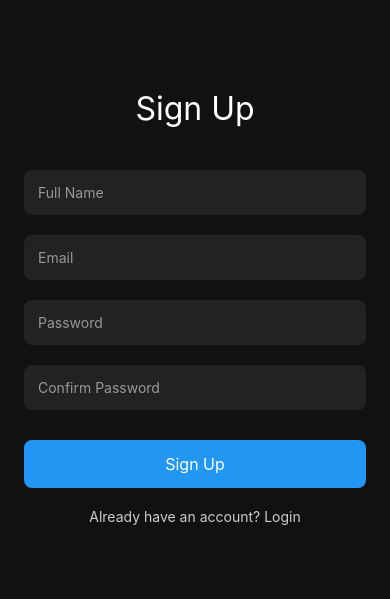
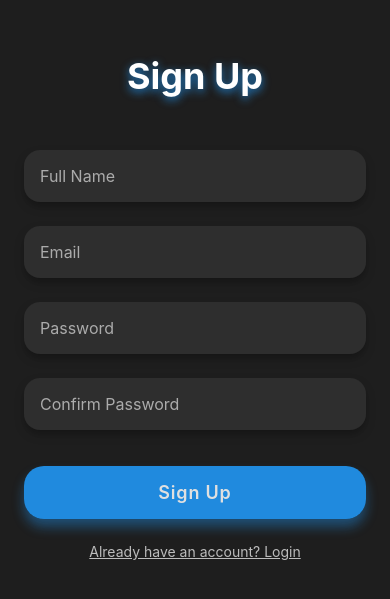
Before and after one commit to Team-TriCade/CricScorify, a React Native app in the folder src/: screen /Signup in a window 390 px wide. Shown: the part 115-714 px from the top of the page. Built offline with nearby package versions, Linux system fonts and the light colour scheme; what react-native-alert-notification would draw is missing.

Commit message:
added custom uniform UI, bug fixed, changed home screen

```diff
--- /dev/null
+++ b/src/components/UI.js
@@ -0,0 +1,91 @@
+// components/UI.js
+import React from 'react';
+import { View, TextInput, TouchableOpacity, Text, StyleSheet } from 'react-native';
+
+export const Container = ({ children }) => (
+  <View style={styles.container}>{children}</View>
+);
+
+export const Input = (props) => (
+  <TextInput
+    style={styles.input}
+    placeholderTextColor="rgba(255, 255, 255, 0.6)"
+    {...props}
+  />
+);
+
+export const Button = ({ children, style, ...rest }) => (
+  <TouchableOpacity style={[styles.button, style]} activeOpacity={0.8} {...rest}>
+    {children}
+  </TouchableOpacity>
+);
+
+export const ButtonText = ({ children }) => (
+  <Text style={styles.buttonText}>{children}</Text>
+);
+
+export const LinkText = ({ children, onPress }) => (
+  <Text style={styles.linkText} onPress={onPress}>{children}</Text>
+);
+
+export const Title = ({ children }) => (
+  <Text style={styles.title}>{children}</Text>
+);
+
+const styles = StyleSheet.create({
+  container: {
+    flex: 1,
+    backgroundColor: 'rgba(18,18,18,0.95)',
+    justifyContent: 'center',
+    padding: 24,
+    backdropFilter: 'blur(12px)', // this may work on web only, keep for style hint
+  },
+  input: {
+    backgroundColor: 'rgba(255, 255, 255, 0.07)',
+    color: '#fff',
+    padding: 16,
+    marginVertical: 12,
+    borderRadius: 16,
+    fontSize: 16,
+    shadowColor: '#000',
+    shadowOffset: { width: 0, height: 5 },
+    shadowOpacity: 0.3,
+    shadowRadius: 10,
+    elevation: 6,
+  },
+  button: {
+    backgroundColor: 'rgba(33, 150, 243, 0.9)',
+    paddingVertical: 16,
+    borderRadius: 20,
+    alignItems: 'center',
+    marginTop: 24,
+    shadowColor: '#2196F3',
+    shadowOffset: { width: 0, height: 8 },
+    shadowOpacity: 0.4,
+    shadowRadius: 12,
+    elevation: 8,
+  },
+  buttonText: {
+    color: '#e0e0e0',
+    fontSize: 18,
+    fontWeight: '600',
+    letterSpacing: 0.8,
+  },
+  linkText: {
+    marginTop: 24,
+    color: 'rgba(255, 255, 255, 0.7)',
+    textAlign: 'center',
+    fontSize: 14,
+    textDecorationLine: 'underline',
+  },
+  title: {
+    color: '#fff',
+    fontSize: 36,
+    fontWeight: '700',
+    marginBottom: 40,
+    textAlign: 'center',
+    textShadowColor: 'rgba(33, 150, 243, 0.8)',
+    textShadowOffset: { width: 0, height: 3 },
+    textShadowRadius: 8,
+  },
+});
--- /dev/null
+++ b/src/config.js
@@ -0,0 +1,5 @@
+const config = {
+    BACKEND_URL: 'http://192.168.1.208:8000/api',
+  };
+
+  export default config;
--- a/src/config.json
+++ /dev/null
@@ -1,3 +0,0 @@
-{
-    "BACKEND_URL": "http://192.168.1.208:8000/api"
-  }
--- a/src/screens/HomeScreen.js
+++ b/src/screens/HomeScreen.js
@@ -1,29 +1,38 @@
-import React, { useContext } from 'react';
-import { View, Text, StyleSheet, Button } from 'react-native';
+import React, { useEffect, useContext, useState } from 'react';
 import { AuthContext } from '../context/AuthContext';
+import config from '../config';
+import { Container, Title, Button } from '../components/UI';
 
 export default function HomeScreen() {
-  const { logout } = useContext(AuthContext);
+  const { logout, userToken } = useContext(AuthContext);
+  const [user, setUser] = useState(null);
+
+  useEffect(() => {
+    const fetchUser = async () => {
+      try {
+        const res = await fetch(`${config.BACKEND_URL}/me`, {
+          headers: {
+            Authorization: `Bearer ${userToken}`,
+          },
+        });
+        const data = await res.json();
+        if (data.success) {
+          setUser(data.user);
+        } else {
+          console.log('Fetch failed:', data.message);
+        }
+      } catch (err) {
+        console.log('Failed to fetch user:', err);
+      }
+    };
+
+    if (userToken) fetchUser();
+  }, [userToken]);
 
   return (
-    <View style={styles.container}>
-      <Text style={styles.title}>Welcome to CricScorify 🎯</Text>
-      <Button title="Logout" onPress={logout} color="#ff4d4d" />
-    </View>
+    <Container>
+      <Title>{user ? `Welcome, ${user.fullname} 🎯` : 'Loading...'}</Title>
+      <Button title="Logout" onPress={logout} style={{ backgroundColor: '#ff4d4d' }} />
+    </Container>
   );
 }
-
-const styles = StyleSheet.create({
-  container: {
-    flex: 1,
-    backgroundColor: '#111',
-    alignItems: 'center',
-    justifyContent: 'center',
-    padding: 20,
-  },
-  title: {
-    color: '#fff',
-    fontSize: 24,
-    marginBottom: 20,
-  },
-});
--- a/src/screens/LoginScreen.js
+++ b/src/screens/LoginScreen.js
@@ -1,9 +1,10 @@
 import React, { useState, useContext } from 'react';
-import { View, TextInput, StyleSheet, TouchableOpacity, Text, ActivityIndicator } from 'react-native';
+import { ActivityIndicator } from 'react-native';
 import axios from 'axios';
 import { ALERT_TYPE, Dialog } from 'react-native-alert-notification';
 import { AuthContext } from '../context/AuthContext';
-import config from '../config.json';
+import config from '../config';
+import { Container, Input, Button, ButtonText, LinkText, Title } from '../components/UI';
 
 export default function LoginScreen({ navigation }) {
   const [email, setEmail] = useState('');
@@ -39,82 +40,32 @@ export default function LoginScreen({ navigation }) {
   };
 
   return (
-    <View style={styles.container}>
-      <Text style={styles.title}>Login</Text>
+    <Container>
+      <Title>Login</Title>
 
-      <TextInput
-        style={styles.input}
+      <Input
         placeholder="Email"
-        placeholderTextColor="#999"
+        keyboardType="email-address"
+        autoCapitalize="none"
         value={email}
         onChangeText={setEmail}
-        keyboardType="email-address"
-        autoCapitalize="none"
       />
 
-      <TextInput
-        style={styles.input}
+      <Input
         placeholder="Password"
-        placeholderTextColor="#999"
         secureTextEntry
+        autoCapitalize="none"
         value={password}
         onChangeText={setPassword}
-        autoCapitalize="none"
       />
 
-      <TouchableOpacity
-        style={[styles.button, loading && styles.buttonDisabled]}
-        onPress={handleLogin}
-        disabled={loading}
-        activeOpacity={0.8}
-      >
-        {loading ? <ActivityIndicator color="#fff" /> : <Text style={styles.buttonText}>Login</Text>}
-      </TouchableOpacity>
+      <Button onPress={handleLogin} disabled={loading} activeOpacity={0.8} style={loading ? { backgroundColor: '#3a7a34' } : {}}>
+        {loading ? <ActivityIndicator color="#fff" /> : <ButtonText>Login</ButtonText>}
+      </Button>
 
-      <Text style={styles.switchText} onPress={() => navigation.navigate('Signup')}>
+      <LinkText onPress={() => navigation.navigate('Signup')}>
         Don't have an account? Sign up
-      </Text>
-    </View>
+      </LinkText>
+    </Container>
   );
 }
-
-const styles = StyleSheet.create({
-  container: {
-    flex: 1,
-    backgroundColor: '#111',
-    justifyContent: 'center',
-    padding: 24,
-  },
-  title: {
-    color: '#fff',
-    fontSize: 32,
-    marginBottom: 32,
-    textAlign: 'center',
-  },
-  input: {
-    backgroundColor: '#222',
-    color: '#fff',
-    padding: 14,
-    marginVertical: 10,
-    borderRadius: 8,
-  },
-  button: {
-    backgroundColor: '#4CAF50',
-    padding: 14,
-    marginTop: 20,
-    borderRadius: 8,
-    alignItems: 'center',
-  },
-  buttonDisabled: {
-    backgroundColor: '#3a7a34',
-  },
-  buttonText: {
-    color: '#fff',
-    fontSize: 16,
-  },
-  switchText: {
-    marginTop: 20,
-    color: '#ccc',
-    textAlign: 'center',
-  },
-});
--- a/src/screens/SignupScreen.js
+++ b/src/screens/SignupScreen.js
@@ -1,9 +1,10 @@
 import React, { useState, useContext } from 'react';
-import { View, TextInput, StyleSheet, TouchableOpacity, Text, ActivityIndicator } from 'react-native';
+import { ActivityIndicator } from 'react-native';
 import axios from 'axios';
 import { ALERT_TYPE, Dialog } from 'react-native-alert-notification';
 import { AuthContext } from '../context/AuthContext';
-import config from '../config.json';
+import config from '../config';
+import { Container, Input, Button, ButtonText, LinkText, Title } from '../components/UI';
 
 export default function SignupScreen({ navigation }) {
   const [fullname, setFullname] = useState('');
@@ -24,13 +25,17 @@ export default function SignupScreen({ navigation }) {
       return;
     }
 
+    if (password !== confirmPassword) {
+      showDialog(ALERT_TYPE.DANGER, 'Password Mismatch', 'Passwords do not match');
+      return;
+    }
+
     try {
       setLoading(true);
       const res = await axios.post(`${config.BACKEND_URL}/create-user`, {
         fullname,
         email,
         password,
-        confirmPassword,
       });
 
       if (res.data.success) {
@@ -47,101 +52,47 @@ export default function SignupScreen({ navigation }) {
   };
 
   return (
-    <View style={styles.container}>
-      <Text style={styles.title}>Sign Up</Text>
+    <Container>
+      <Title>Sign Up</Title>
 
-      <TextInput
-        style={styles.input}
+      <Input
         placeholder="Full Name"
-        placeholderTextColor="#999"
+        autoCapitalize="words"
         value={fullname}
         onChangeText={setFullname}
-        autoCapitalize="words"
       />
 
-      <TextInput
-        style={styles.input}
+      <Input
         placeholder="Email"
-        placeholderTextColor="#999"
+        keyboardType="email-address"
+        autoCapitalize="none"
         value={email}
         onChangeText={setEmail}
-        keyboardType="email-address"
-        autoCapitalize="none"
       />
 
-      <TextInput
-        style={styles.input}
+      <Input
         placeholder="Password"
-        placeholderTextColor="#999"
         secureTextEntry
+        autoCapitalize="none"
         value={password}
         onChangeText={setPassword}
-        autoCapitalize="none"
       />
 
-      <TextInput
-        style={styles.input}
+      <Input
         placeholder="Confirm Password"
-        placeholderTextColor="#999"
         secureTextEntry
+        autoCapitalize="none"
         value={confirmPassword}
         onChangeText={setConfirmPassword}
-        autoCapitalize="none"
       />
 
-      <TouchableOpacity
-        style={[styles.button, loading && styles.buttonDisabled]}
-        onPress={handleSignup}
-        disabled={loading}
-        activeOpacity={0.8}
-      >
-        {loading ? <ActivityIndicator color="#fff" /> : <Text style={styles.buttonText}>Sign Up</Text>}
-      </TouchableOpacity>
+      <Button onPress={handleSignup} disabled={loading} activeOpacity={0.8} style={loading ? { backgroundColor: '#1769aa' } : {}}>
+        {loading ? <ActivityIndicator color="#fff" /> : <ButtonText>Sign Up</ButtonText>}
+      </Button>
 
-      <Text style={styles.switchText} onPress={() => navigation.navigate('Login')}>
+      <LinkText onPress={() => navigation.navigate('Login')}>
         Already have an account? Login
-      </Text>
-    </View>
+      </LinkText>
+    </Container>
   );
 }
-
-const styles = StyleSheet.create({
-  container: {
-    flex: 1,
-    backgroundColor: '#111',
-    justifyContent: 'center',
-    padding: 24,
-  },
-  title: {
-    color: '#fff',
-    fontSize: 32,
-    marginBottom: 32,
-    textAlign: 'center',
-  },
-  input: {
-    backgroundColor: '#222',
-    color: '#fff',
-    padding: 14,
-    marginVertical: 10,
-    borderRadius: 8,
-  },
-  button: {
-    backgroundColor: '#2196F3',
-    padding: 14,
-    marginTop: 20,
-    borderRadius: 8,
-    alignItems: 'center',
-  },
-  buttonDisabled: {
-    backgroundColor: '#1769aa',
-  },
-  buttonText: {
-    color: '#fff',
-    fontSize: 16,
-  },
-  switchText: {
-    marginTop: 20,
-    color: '#ccc',
-    textAlign: 'center',
-  },
-});
```
Also changed, not shown: 2 other files (tests, documents, lock files or other folders).
